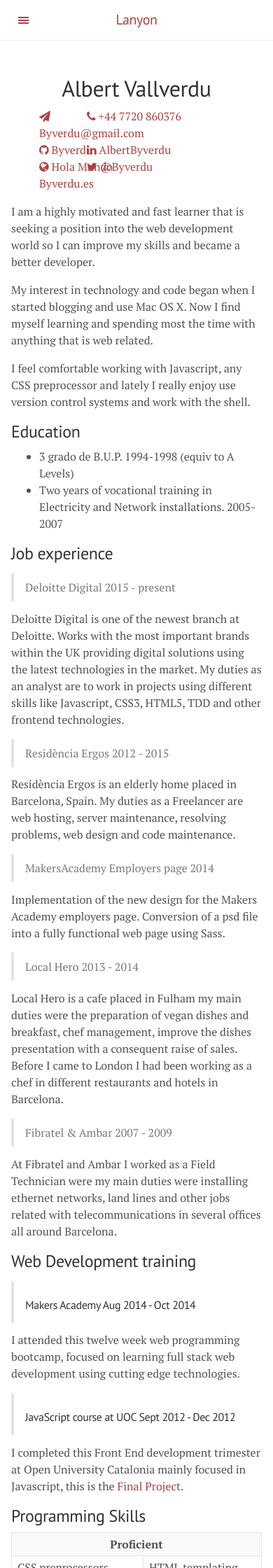
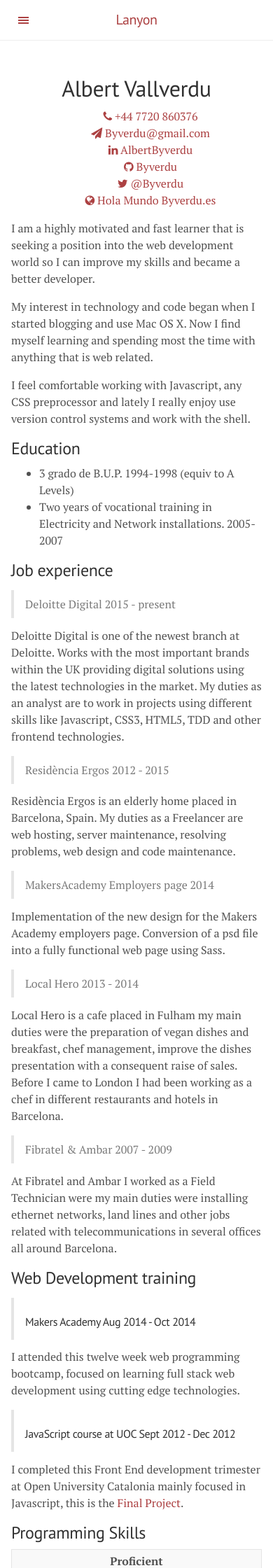
Before and after one commit to gmavrom33/gmavrom.github.io, a Jekyll site: the page built from curriculum.md, in a window 390 px wide. Shown: the top 2240 px of the page at 70% size. Built offline with Jekyll 4.4.1, drawn with Linux system fonts in a browser that asks for light colours; nearby versions of some CDN libraries; Markdown is read by kramdown in place of the engine named in the settings.

Commit message:
Update cv_styles.scss

```diff
--- a/public/css/cv_styles.scss
+++ b/public/css/cv_styles.scss
@@ -14,3 +14,18 @@
 		right: 50px;
 	}
 }
+
+
+// Media queries which I am not products
+
+@media screen and (max-width: 900px){
+	.contact ul{
+		text-align: center;
+	li:nth-child(odd){
+		float: none;
+		right: 0;
+		width: inherit;
+	}
+}
+
+}
```
